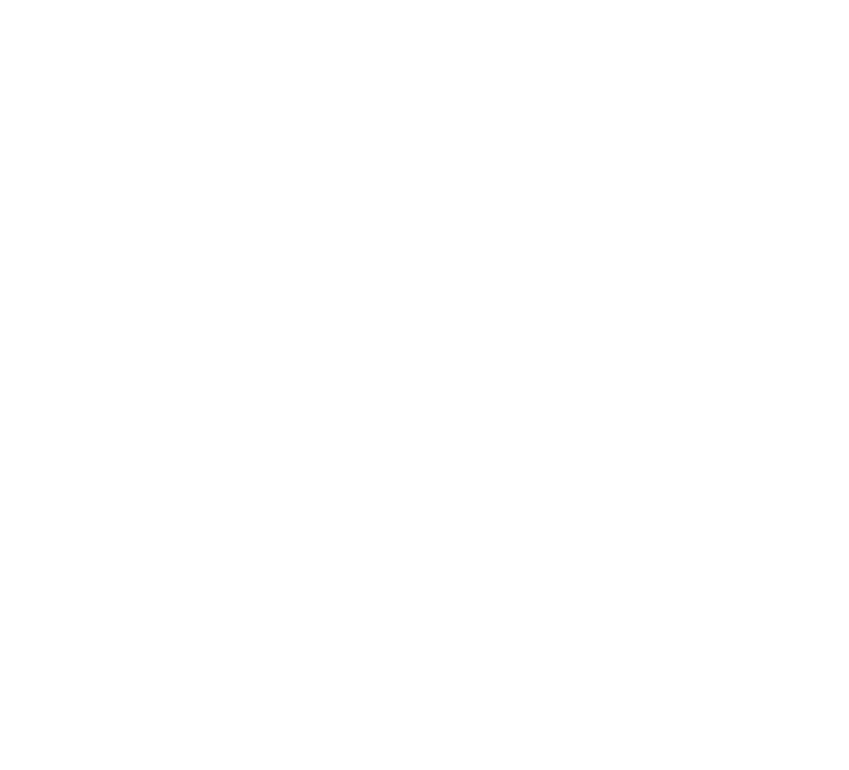
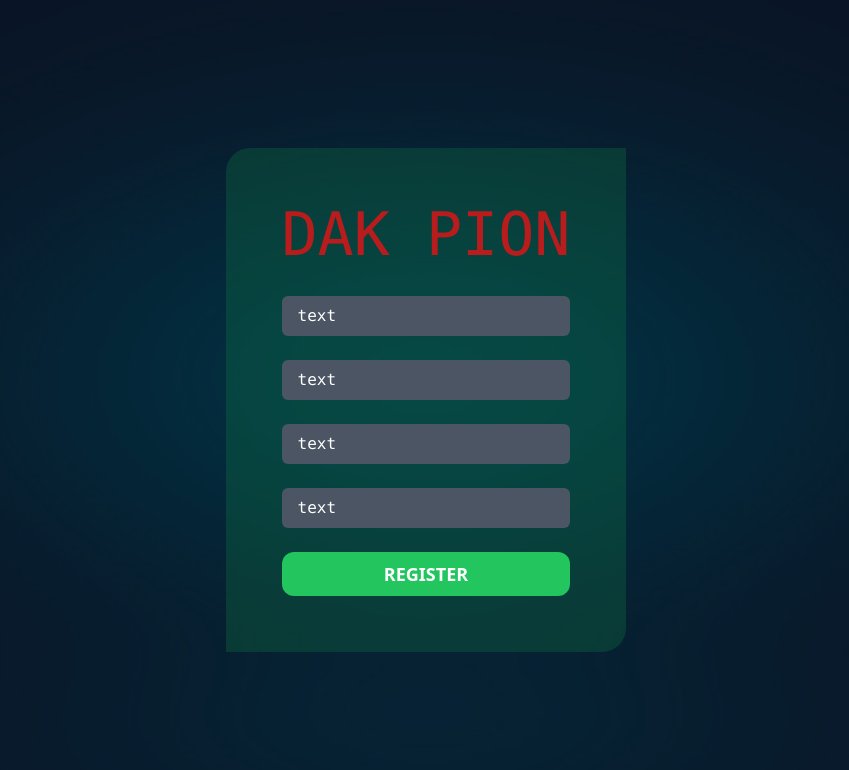
Before and after one commit to samiulbasirfahim/Dak-pion-template, a React (Create React App) app: page /register in a window 1280 px wide. Shown: the top 770 px of the page, without its empty margins (214-1063 px from the left). Built offline with nearby package versions, Linux system fonts and the light colour scheme.

Commit message:
register page done

```diff
--- a/package.json
+++ b/package.json
@@ -10,6 +10,7 @@
 		"react": "^18.2.0",
 		"react-dom": "^18.2.0",
 		"react-scripts": "5.0.1",
+		"socket.io-client": "^4.5.1",
 		"web-vitals": "^2.1.0"
 	},
 	"scripts": {
--- a/src/App.js
+++ b/src/App.js
@@ -7,9 +7,24 @@
 */
 
 // import from another file
+import background from "./assets/background.jpg"
+import Register from "./pages/Register"
+
 // app component
 const App = () => {
-	return <div></div>
+	return (
+		<div className="">
+			<div>
+				<img
+					src={background}
+					className="absolute left-0 top-0 w-screen h-screen -z-50"
+					alt=""
+				/>
+				<div className="absolute left-0 top-0 w-screen h-screen bg-black/70 -z-40" />
+			</div>
+			<Register />
+		</div>
+	)
 }
 
 export default App
--- /dev/null
+++ b/src/components/Message.js
@@ -0,0 +1,14 @@
+import React from "react"
+
+const Message = ({ messages }) => {
+	return (
+		<div className="bg-gray-800 py-2 px-4 mt-6 rounded-tl-3xl rounded-br-3xl rounded-tr-sm rounded-bl-sm">
+			<h1 className="text-white text-2xl font-bold">Hello world</h1>
+			<p className="text-white">
+				Lorem ipsum dolor sit amet consectetur, adipisicing elit.
+			</p>
+		</div>
+	)
+}
+
+export default Message
--- /dev/null
+++ b/src/pages/Chat.js
@@ -0,0 +1,12 @@
+import React, { useEffect } from "react"
+import io from "socket.io-client"
+const socket = io.connect("http://localhost:4000/")
+
+const Chat = () => {
+	useEffect(() => {
+
+	}, [socket])
+	return <div></div>
+}
+
+export default Chat
--- /dev/null
+++ b/src/pages/Register.js
@@ -0,0 +1,48 @@
+/*
+    Author: Samiul Basir Fahim
+    Title: Chat application
+    Description: This is registration component for the Chat application.
+    Date: 27 july 2022
+    Filename: register.js
+*/
+
+import React from "react"
+
+const Register = () => {
+	return (
+		<div className="flex w-screen h-screen justify-center items-center">
+			<form className="bg-green-600/20 flex flex-col p-14 rounded-tl-3xl rounded-br-3xl">
+				<h1 className="text-red-700  text-6xl uppercase text-center mb-8 font-mono">
+					Dak pion
+				</h1>
+				<input
+					type="text"
+					className="mb-6 py-2 focus:outline-2  bg-gray-600 focus:bg-gray-300 rounded-md px-4 placeholder:text-white font-mono focus:placeholder:text-gray-600"
+					placeholder="text"
+				/>
+				<input
+					type="username"
+					className="mb-6 py-2 focus:outline-2 bg-gray-600 focus:bg-gray-300 rounded-md px-4  placeholder:text-white font-mono focus:placeholder:text-gray-600"
+					placeholder="text"
+				/>
+				<input
+					type="password"
+					className="mb-6 py-2 focus:outline-2 bg-gray-600 focus:bg-gray-300 rounded-md px-4 placeholder:text-white font-mono focus:placeholder:text-gray-600"
+					placeholder="text"
+				/>
+				<input
+					type="password"
+					className="mb-6 py-2 focus:outline-2 bg-gray-600 focus:bg-gray-300 rounded-md px-4 placeholder:text-white font-mono focus:placeholder:text-gray-600"
+					placeholder="text"
+				/>
+				<input
+					type="submit"
+					value="register"
+					className="bg-green-500 rounded-xl uppercase font-bold text-white text-lg py-2"
+				/>
+			</form>
+		</div>
+	)
+}
+
+export default Register
--- a/tailwind.config.js
+++ b/tailwind.config.js
@@ -6,6 +6,16 @@
 	},
 	plugins: [require("daisyui")],
 	daisyui: {
-		themes: ["light", "dark"],
+		themes: [
+			{
+				mytheme: {
+					primary: "#0284c7",
+					secondary: "#7c3aed",
+					accent: "#0b1222",
+					neutral: "#3d4451",
+					"base-100": "#ffffff",
+				},
+			},
+		],
 	},
 }
```
Also changed, not shown: src/assets/background.jpg (added), 1 other file (tests, documents, lock files or other folders).
